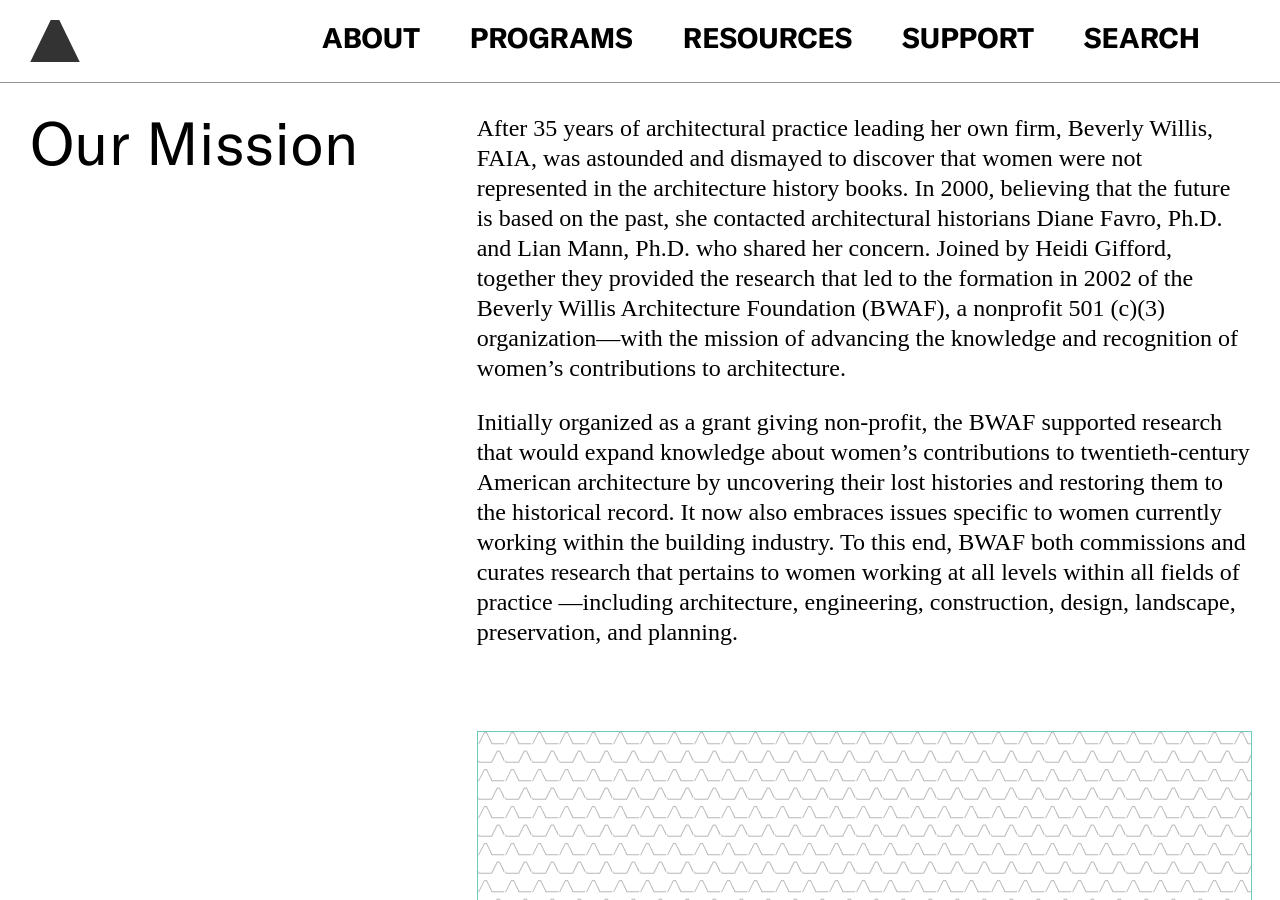
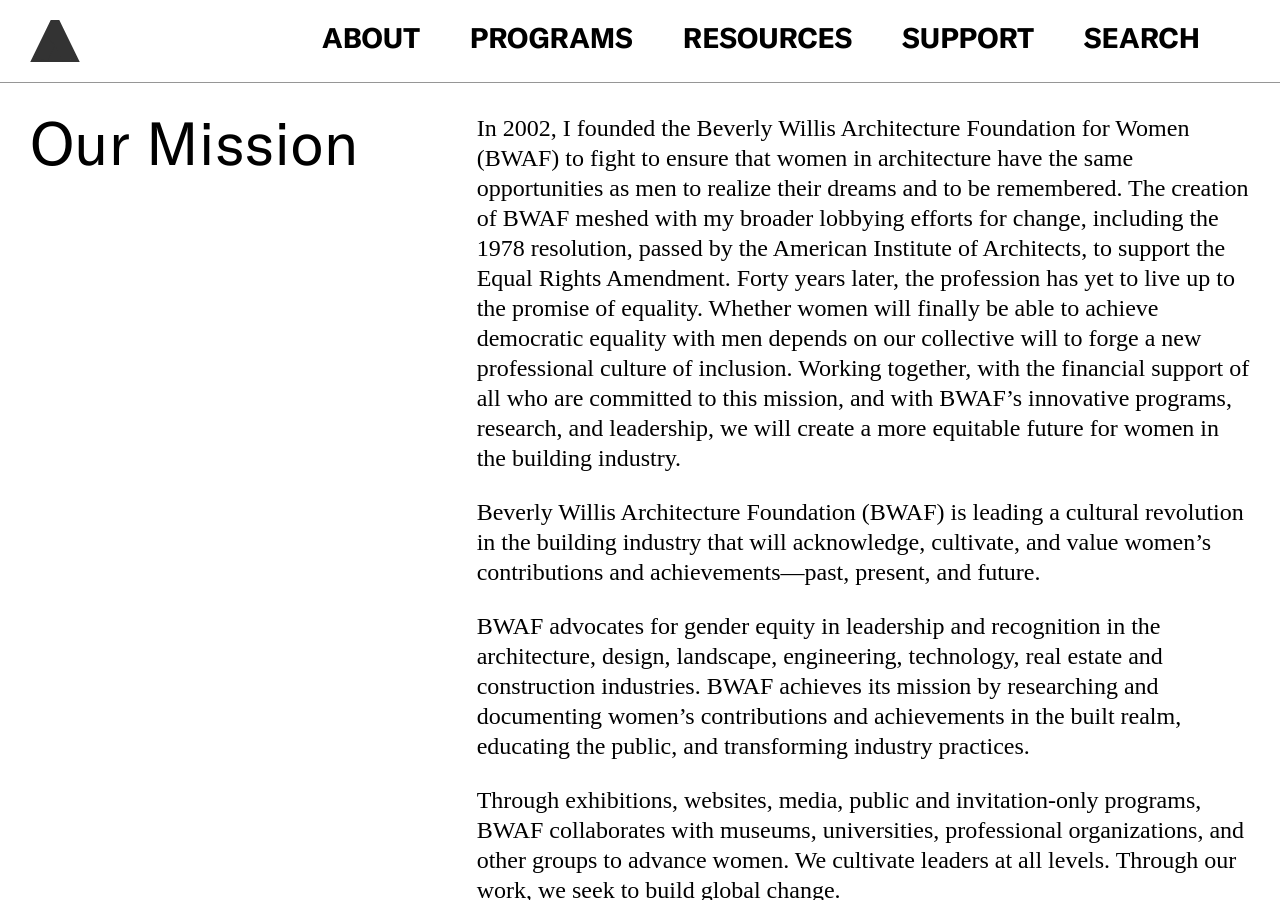
Before and after one commit to jengalas/bwaf-bbw, a Jekyll site: the page built from about/mission.html, in a window 1280 px wide and 900 px high. Built offline with Jekyll 4.4.1, drawn with Linux system fonts in a browser that asks for light colours; some web fonts are replaced.

Commit message:
Update from Forestry.io Chun Schlesinger-Fried updated about/mission.html

```diff
--- a/about/mission.html
+++ b/about/mission.html
@@ -6,9 +6,13 @@
 page_blocks:
 - template: text-block
   text_block: |-
-    After 35 years of architectural practice leading her own firm, Beverly Willis, FAIA, was astounded and dismayed to discover that women were not represented in the architecture history books. In 2000, believing that the future is based on the past, she contacted architectural historians Diane Favro, Ph.D. and Lian Mann, Ph.D. who shared her concern. Joined by Heidi Gifford, together they provided the research that led to the formation in 2002 of the Beverly Willis Architecture Foundation (BWAF), a nonprofit 501 (c)(3) organization—with the mission of advancing the knowledge and recognition of women’s contributions to architecture.
+    In 2002, I founded the Beverly Willis Architecture Foundation for Women (BWAF) to fight to ensure that women in architecture have the same opportunities as men to realize their dreams and to be remembered. The creation of BWAF meshed with my broader lobbying efforts for change, including the 1978 resolution, passed by the American Institute of Architects, to support the Equal Rights Amendment. Forty years later, the profession has yet to live up to the promise of equality. Whether women will finally be able to achieve democratic equality with men depends on our collective will to forge a new professional culture of inclusion. Working together, with the financial support of all who are committed to this mission, and with BWAF’s innovative programs, research, and leadership, we will create a more equitable future for women in the building industry.
 
-    Initially organized as a grant giving non-profit, the BWAF supported research that would expand knowledge about women’s contributions to twentieth-century American architecture by uncovering their lost histories and restoring them to the historical record. It now also embraces issues specific to women currently working within the building industry. To this end, BWAF both commissions and curates research that pertains to women working at all levels within all fields of practice —including architecture, engineering, construction, design, landscape, preservation, and planning.
+    Beverly Willis Architecture Foundation (BWAF) is leading a cultural revolution in the building industry that will acknowledge, cultivate, and value women’s contributions and achievements—past, present, and future.
+
+    BWAF advocates for gender equity in leadership and recognition in the architecture, design, landscape, engineering, technology, real estate and construction industries. BWAF achieves its mission by researching and documenting women’s contributions and achievements in the built realm, educating the public, and transforming industry practices.
+
+    Through exhibitions, websites, media, public and invitation-only programs, BWAF collaborates with museums, universities, professional organizations, and other groups to advance women. We cultivate leaders at all levels. Through our work, we seek to build global change.
   include_left-hand_column_text_: true
   lefthand_text:
     header_type: Large Header
```
